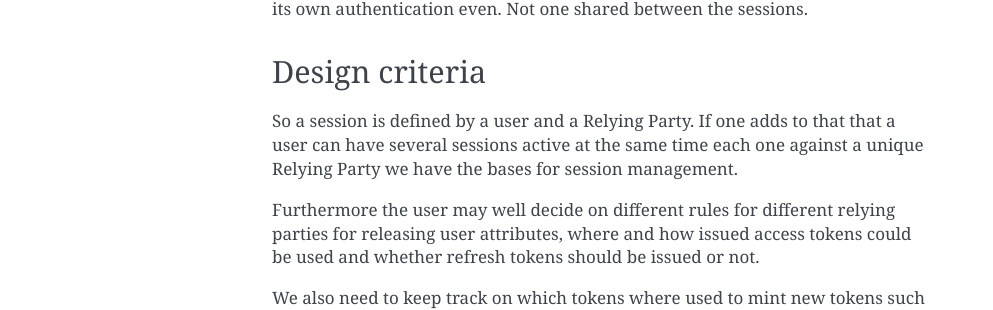
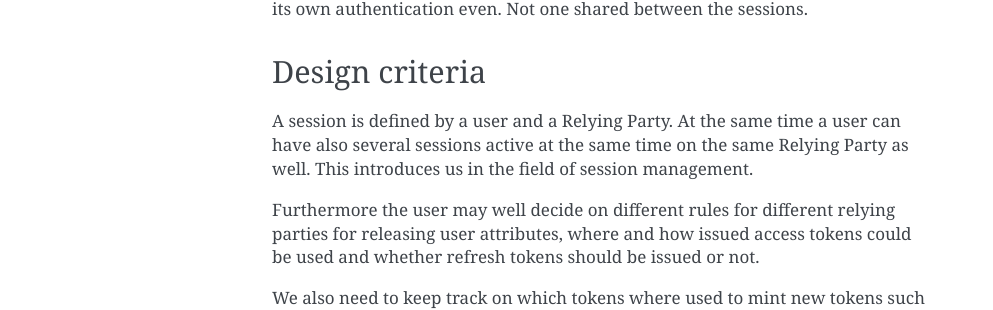
Before and after one commit to IdentityPython/new-session-management, a Sphinx documentation site: the page built from docs/source/about.rst, in a window 1280 px wide. Shown: the part 914-1224 px from the top of the page, without its empty margins (148-1141 px from the left). Built offline with Sphinx 7.4.7, drawn with Linux system fonts in a browser that asks for light colours.

Commit message:
light revision, little things

```diff
--- a/docs/source/about.rst
+++ b/docs/source/about.rst
@@ -49,9 +49,9 @@ Design criteria
 +++++++++++++++
 .. _`Design criteria`:
 
-So a session is defined by a user and a Relying Party. If one adds to that
-that a user can have several sessions active at the same time each one against
-a unique Relying Party we have the bases for session management.
+A session is defined by a user and a Relying Party. At the same time a
+user can have also several sessions active at the same time on the same
+Relying Party as well. This introduces us in the field of session management.
 
 Furthermore the user may well decide on different rules for different
 relying parties for releasing user
--- a/docs/source/session.claims.rst
+++ b/docs/source/session.claims.rst
@@ -91,7 +91,7 @@ mapping is the intersection of these two sets.
 authorization subsystem. *usage* is which interface the claims are going to
 be used at. One of the interfaces_.
 
-As an example sssume the following configuration of the userinfo endpoint::
+As an example assume the following configuration of the userinfo endpoint::
 
     "userinfo": {
         "path": "userinfo",
```
